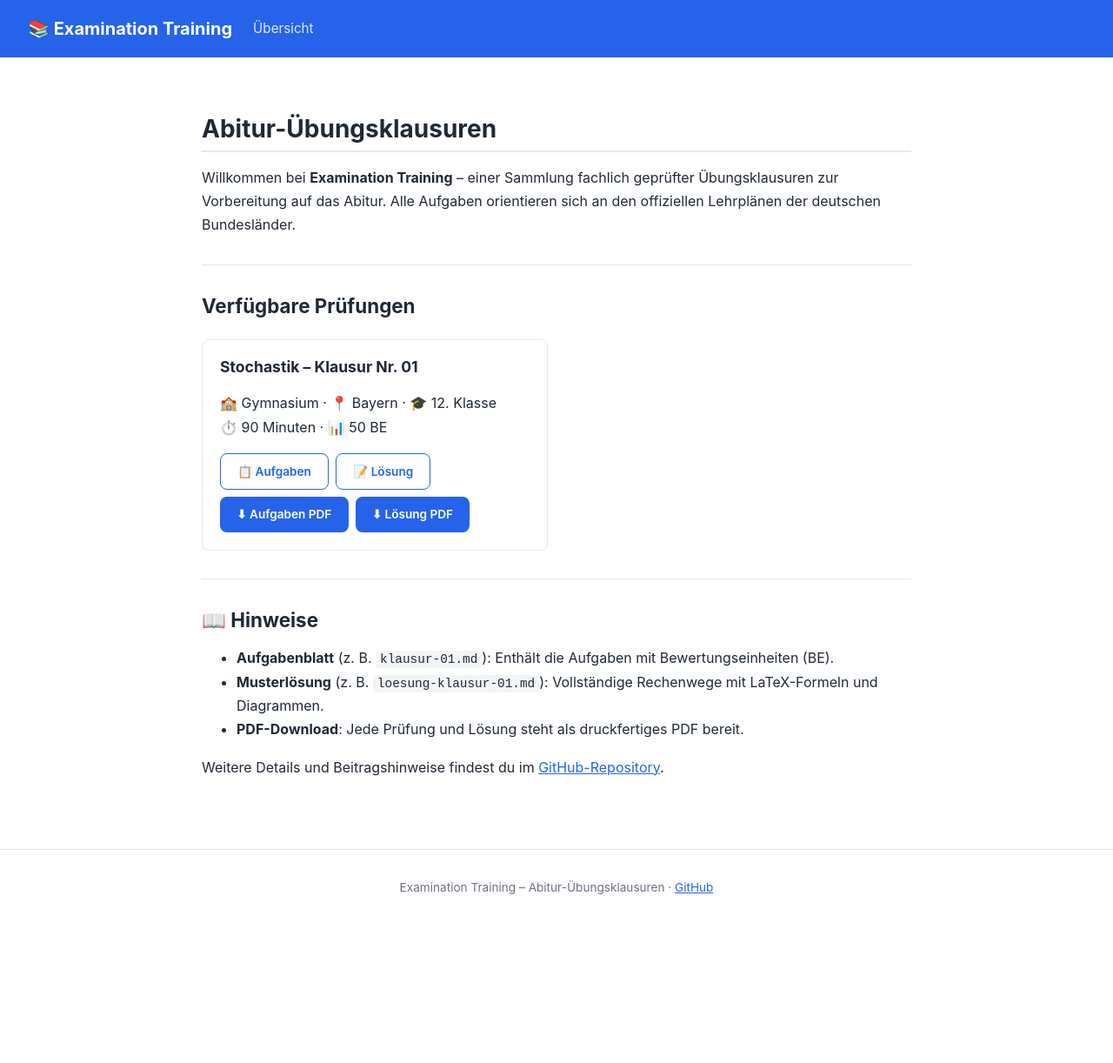
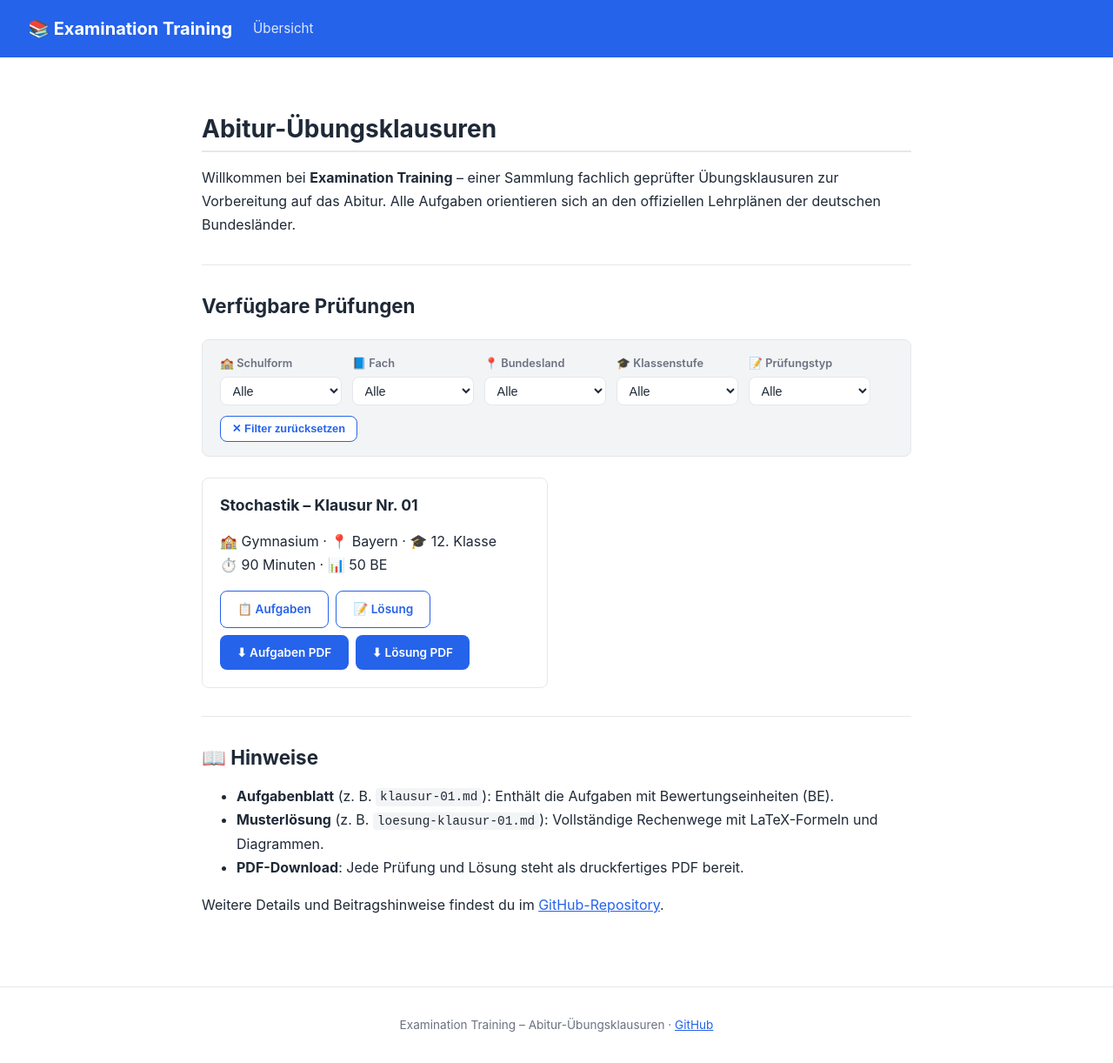
Before and after one commit to markusrt/examination-training, a Jekyll site: the page built from index.md, in a window 1280 px wide. Shown: the whole page at 87% size. Built offline with Jekyll 4.4.1, drawn with Linux system fonts in a browser that asks for light colours; before the commit the page ends 1064 px from its top, so only the background shows below that.

Commit message:
Add filter for GitHub Pages (#5)
* Add filter bar for GitHub Pages exam listing

Adds dropdown filters for Schulform, Fach, Bundesland, Klassenstufe,
and Prüfungstyp on the index page. Filter options are auto-populated
from exam front matter via Jekyll/Liquid. Client-side JavaScript
handles show/hide of exam cards. Includes reset button and
"no results" message.

Closes #4

```diff
--- a/assets/css/style.css
+++ b/assets/css/style.css
@@ -208,6 +208,57 @@ pre code {
   border: 1.5px solid var(--color-primary);
 }
 
+/* ===== Filter bar (index page) ===== */
+.filter-bar {
+  display: flex;
+  flex-wrap: wrap;
+  gap: 0.75rem;
+  align-items: flex-end;
+  margin: 1.5rem 0;
+  padding: 1rem 1.25rem;
+  background: var(--color-code-bg);
+  border: 1px solid var(--color-border);
+  border-radius: var(--radius);
+}
+
+.filter-bar label {
+  display: flex;
+  flex-direction: column;
+  font-size: 0.8rem;
+  font-weight: 600;
+  color: var(--color-muted);
+  gap: 0.25rem;
+}
+
+.filter-bar select {
+  padding: 0.4rem 0.6rem;
+  border: 1px solid var(--color-border);
+  border-radius: var(--radius);
+  font-size: 0.9rem;
+  background: var(--color-bg);
+  color: var(--color-text);
+  cursor: pointer;
+  min-width: 140px;
+}
+
+.filter-bar select:focus {
+  outline: 2px solid var(--color-primary);
+  outline-offset: 1px;
+}
+
+.filter-reset {
+  align-self: flex-end;
+  font-size: 0.8rem !important;
+  padding: 0.4rem 0.8rem !important;
+}
+
+.no-results {
+  text-align: center;
+  color: var(--color-muted);
+  padding: 2rem 0;
+  font-style: italic;
+}
+
 /* ===== Exam card grid (index page) ===== */
 .exam-grid {
   display: grid;
--- a/index.md
+++ b/index.md
@@ -11,9 +11,54 @@ Willkommen bei **Examination Training** – einer Sammlung fachlich geprüfter
 
 ## Verfügbare Prüfungen
 
-<div class="exam-grid">
+{% assign exams = site.pages | where: "typ", "aufgabe" | sort: "fach" %}
 
-{% assign exams = site.pages | where: "typ", "aufgabe" | sort: "fach" %}
+<div class="filter-bar no-print" id="filter-bar">
+  <label>
+    🏫 Schulform
+    <select id="filter-schulform" onchange="applyFilters()">
+      <option value="">Alle</option>
+      {% assign schulformen = exams | map: "schulform" | uniq | sort %}
+      {% for s in schulformen %}<option value="{{ s }}">{{ s }}</option>{% endfor %}
+    </select>
+  </label>
+  <label>
+    📘 Fach
+    <select id="filter-fach" onchange="applyFilters()">
+      <option value="">Alle</option>
+      {% assign faecher = exams | map: "fach" | uniq | sort %}
+      {% for f in faecher %}<option value="{{ f }}">{{ f }}</option>{% endfor %}
+    </select>
+  </label>
+  <label>
+    📍 Bundesland
+    <select id="filter-bundesland" onchange="applyFilters()">
+      <option value="">Alle</option>
+      {% assign bundeslaender = exams | map: "bundesland" | uniq | sort %}
+      {% for b in bundeslaender %}<option value="{{ b }}">{{ b }}</option>{% endfor %}
+    </select>
+  </label>
+  <label>
+    🎓 Klassenstufe
+    <select id="filter-klassenstufe" onchange="applyFilters()">
+      <option value="">Alle</option>
+      {% assign klassenstufen = exams | map: "klassenstufe" | uniq | sort %}
+      {% for k in klassenstufen %}<option value="{{ k }}">{{ k }}</option>{% endfor %}
+    </select>
+  </label>
+  <label>
+    📝 Prüfungstyp
+    <select id="filter-pruefungstyp" onchange="applyFilters()">
+      <option value="">Alle</option>
+      {% assign pruefungstypen = exams | map: "pruefungstyp" | uniq | sort %}
+      {% for p in pruefungstypen %}<option value="{{ p }}">{{ p }}</option>{% endfor %}
+    </select>
+  </label>
+  <button class="btn btn-outline filter-reset" onclick="resetFilters()">✕ Filter zurücksetzen</button>
+</div>
+
+<div class="exam-grid" id="exam-grid">
+
 {% for exam in exams %}
   {% assign pruefungstyp_lower = exam.pruefungstyp | downcase %}
   {% assign exam_stem = pruefungstyp_lower | append: '-' | append: exam.nr %}
@@ -21,7 +66,12 @@ Willkommen bei **Examination Training** – einer Sammlung fachlich geprüfter
   {% assign loesung_url = exam.url | replace: exam_stem, loesung_stem %}
   {% assign klausur_pdf = exam.url | replace: '.html', '.pdf' %}
   {% assign loesung_pdf = loesung_url | replace: '.html', '.pdf' %}
-  <div class="exam-card">
+  <div class="exam-card"
+       data-schulform="{{ exam.schulform }}"
+       data-fach="{{ exam.fach }}"
+       data-bundesland="{{ exam.bundesland }}"
+       data-klassenstufe="{{ exam.klassenstufe }}"
+       data-pruefungstyp="{{ exam.pruefungstyp }}">
     <h3>{{ exam.fach }} – {{ exam.pruefungstyp }} Nr. {{ exam.nr }}</h3>
     <p>
       🏫 {{ exam.schulform }} · 📍 {{ exam.bundesland }} · 🎓 {{ exam.klassenstufe }}<br>
@@ -39,9 +89,48 @@ Willkommen bei **Examination Training** – einer Sammlung fachlich geprüfter
 
 </div>
 
+<p class="no-results" id="no-results" style="display:none;">
+  Keine Prüfungen gefunden, die den gewählten Filtern entsprechen.
+</p>
+
 {% if exams.size == 0 %}
 _Noch keine Prüfungen vorhanden._
 {% endif %}
+
+<script>
+function applyFilters() {
+  const filters = {
+    schulform: document.getElementById('filter-schulform').value,
+    fach: document.getElementById('filter-fach').value,
+    bundesland: document.getElementById('filter-bundesland').value,
+    klassenstufe: document.getElementById('filter-klassenstufe').value,
+    pruefungstyp: document.getElementById('filter-pruefungstyp').value
+  };
+  const cards = document.querySelectorAll('#exam-grid .exam-card');
+  let visibleCount = 0;
+  cards.forEach((card) => {
+    let show = true;
+    for (const [key, value] of Object.entries(filters)) {
+      if (value && card.getAttribute('data-' + key) !== value) {
+        show = false;
+        break;
+      }
+    }
+    card.style.display = show ? '' : 'none';
+    if (show) visibleCount++;
+  });
+  document.getElementById('no-results').style.display = visibleCount === 0 ? '' : 'none';
+}
+
+function resetFilters() {
+  document.getElementById('filter-schulform').value = '';
+  document.getElementById('filter-fach').value = '';
+  document.getElementById('filter-bundesland').value = '';
+  document.getElementById('filter-klassenstufe').value = '';
+  document.getElementById('filter-pruefungstyp').value = '';
+  applyFilters();
+}
+</script>
 
 ---
 
```
